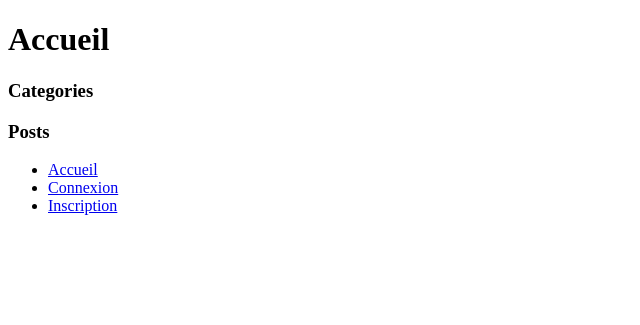
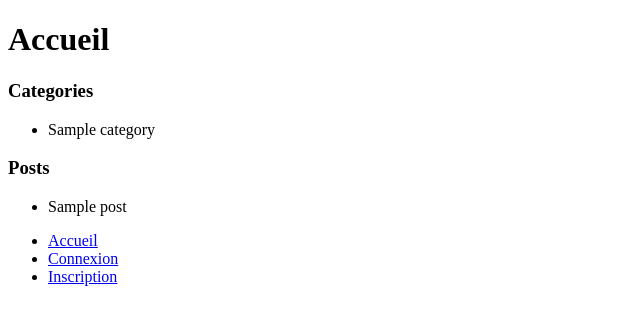
Before and after one commit to LaurelineAB/php-site-admin, a PHP site: page /index.php in a window 1280 px wide. Shown: the part 70-395 px from the top of the page, without its empty margins (0-640 px from the left). Run offline with PHP 8.4, Linux system fonts and the light colour scheme; tables that the repository leaves empty or names only in its code hold one stand-in row (values such as "Sample post"); data that the repository does not hold is empty.

Commit message:
Affichage des posts et catégories (généraux et par utilisateur), modification de post, déconnexion

```diff
--- a/index.php
+++ b/index.php
@@ -9,7 +9,9 @@ require "logic/database.php";
 
 
 $_SESSION['categories'] = getAllCategories($db);
+$_SESSION['posts'] = getAllPosts($db);
 
+//INSCRIPTION
 if(isset($_POST['submit-register']))
 {
     $first_name = $_POST['first_name'];
@@ -26,6 +28,7 @@ if(isset($_POST['submit-register']))
     saveUser($user, $db);
 }
 
+//CONNEXION
 if(isset($_POST['submit-login']))
 {
     $login = $_POST['login'];
@@ -33,6 +36,8 @@ if(isset($_POST['submit-login']))
     $user = loadUser($login, $password, $db);
     $_SESSION['user'] = $user;
     $posts = getPostsByUser($_SESSION['user'], $db);
+    $_SESSION['user']->setPosts($posts);
+    $_SESSION['user-categories'] = getCategoriesByUser($_SESSION['user'], $db);
 }
 
 //CREER UNE NOUVELLE CATEGORIE
@@ -61,6 +66,24 @@ if (isset($_POST['submit-new-post']))
     createPost($_SESSION['user'], $title, $content, $cat, $db);
 }
 
+//MODIFIER UN POST
+if(isset($_POST['submit-edit-post']))
+{
+    $title = $_POST['title'];
+    $content = $_POST['content'];
+    $category = $_POST['category'];
+    $id = $_POST['id'];
+    editPost($id, $title, $content, $category, $db);
+    $posts = getPostsByUser($_SESSION['user'], $db);
+    $_SESSION['user']->setPosts($posts);
+}
+
+//DECONNEXION
+if(isset($_POST['logout']))
+{
+    require "pages/admin/logout.php";
+}
+
 require "logic/router.php";
 if (isset($_GET['route']))
 {
@@ -70,4 +93,5 @@ else
 {
     checkRoute("");
 }
+
 ?>
--- a/logic/database.php
+++ b/logic/database.php
@@ -15,6 +15,7 @@ $db = new PDO(
     );
 
 
+//RECUPERER UN UTILISATEUR
 function loadUser(string $email, string $password, PDO $db) : User
 {
     $query = $db->prepare(
@@ -30,6 +31,7 @@ function loadUser(string $email, string $password, PDO $db) : User
     }
 }
 
+//CREER UN UTILISATEUR
 function saveUser(User $user, PDO $db) : User
 {
     $query = $db->prepare("INSERT INTO users (first_name, last_name, email, password) VALUES (:first_name, :last_name, :email, :password);" );
@@ -48,14 +50,7 @@ function saveUser(User $user, PDO $db) : User
     return $user;
 }
 
-function getPostsByUser (User $user, PDO $db) : array
-{
-    $query = $db->prepare("SELECT * FROM posts WHERE posts.author = :userId");
-    $parameters = ['userId' => $user->getId()];
-    $query->execute($parameters);
-    $posts = $query->fetchAll(PDO::FETCH_ASSOC);
-    return $posts;
-}
+//TOUTES LES CATAGORIES
 function getAllCategories(PDO $db) : array
 {
     $query = $db->prepare("SELECT * FROM post_categories");
@@ -64,23 +59,59 @@ function getAllCategories(PDO $db) : array
     return $categories;
 }
 
+//SELECT UNE CATEGORIE A PARTIR D'UN ID
+function getCategoryById(int $id, PDO $db) : PostCategory
+{
+    $query = $db->prepare("SELECT * FROM post_categories WHERE post_categories.id = ?");
+    $query->execute([$id]);
+    $fetch = $query->fetch(PDO::FETCH_ASSOC);
+    $category = new PostCategory($fetch['name'], $fetch['description']);
+    return $category;
+}
+
+//RECUPERER LES CATEGORIES D'UN UTILISATEUR
 function getCategoriesByUser (User $user, PDO $db) : array
 {
     $query = $db->prepare("SELECT category FROM posts WHERE posts.author = :userId");
     $parameters = ['userId' => $user->getId()];
     $query->execute($parameters);
     $postCategories = $query->fetchAll(PDO::FETCH_ASSOC);
-    $categories = [];
+    $categoriesId = [];
     foreach($postCategories as $category)
     {
-        if (!array_search($category, $categories))
+        if (array_search($category, $categoriesId) === false)
         {
-            array_push($categories, $category);
+            array_push($categoriesId, $category);
         }
+    }
+    $categories = [];
+    foreach($categoriesId as $id)
+    {
+        $category = getCategoryById($id['category'], $db);
+        array_push($categories, $category);
     }
     return $categories;
 }
 
+//RECUPERER LES POSTS D'UN UTILISATEUR
+function getPostsByUser (User $user, PDO $db) : array
+{
+    $query = $db->prepare("SELECT * FROM posts WHERE posts.author = :userId");
+    $parameters = ['userId' => $user->getId()];
+    $query->execute($parameters);
+    $fetch = $query->fetchAll(PDO::FETCH_ASSOC);
+    $posts = [];
+    foreach($fetch as $item)
+    {
+        $category = getCategoryById($item['category'], $db);
+        $post = new Post($item['title'], $item['content'], $user, $category);
+        $post->setId($item['id']);
+        array_push($posts, $post);
+    }
+    return $posts;
+}
+
+//CREER UNE CATEGORIE
 function createCategory(string $name, string $description, PDO $db) : PostCategory
 {
     $query = $db->prepare("INSERT INTO post_categories (name, description) values (:name, :description)");
@@ -98,6 +129,7 @@ function createCategory(string $name, string $description, PDO $db) : PostCatego
     return $cat;
 }
 
+//MODIFIER UNE CATEGORIE
 function editCategory(int $id, string $name, string $description, PDO $db) : void
 {
     $query = $db->prepare("UPDATE post_categories SET name = :name, description = :description WHERE post_categories.id = :id");
@@ -111,15 +143,6 @@ function editCategory(int $id, string $name, string $description, PDO $db) : voi
 }
 
 
-//CREER UNE CATEGORIE A PARTIR D'UN ID
-function getCategoryById(int $id, PDO $db) : PostCategory
-{
-    $query = $db->prepare("SELECT * FROM post_categories WHERE post_categories.id = ?");
-    $query->execute([$id]);
-    $fetch = $query->fetch(PDO::FETCH_ASSOC);
-    $category = new PostCategory($fetch['name'], $fetch['description']);
-    return $category;
-}
 
 //CREER UN NOUVEAU POST
 function createPost(User $user, string $title, string $content, int $cat, PDO $db) : void
@@ -143,4 +166,27 @@ function createPost(User $user, string $title, string $content, int $cat, PDO $d
     $category->addPost($post);
 }
 
+//MODIFIER UN POST
+function editPost(int $id, string $title, string $content, int $category, PDO $db) : void
+{
+    $query = $db->prepare("UPDATE posts SET title = :title, content = :content, category = :category WHERE posts.id = :id");
+    $parameters =
+    [
+        'title' => $title,
+        'content' => $content,
+        'category' => $category,
+        'id' => $id
+    ];
+    $query->execute($parameters);
+}
+
+//TOUS LES POSTS
+function getAllPosts(PDO $db) : array
+{
+    $query = $db->prepare("SELECT * FROM posts");
+    $query->execute();
+    $posts = $query->fetchAll(PDO::FETCH_ASSOC);
+    return $posts;
+}
+
 ?>
--- a/templates/admin/partials/_admin-header.phtml
+++ b/templates/admin/partials/_admin-header.phtml
@@ -3,7 +3,9 @@
         <ul>
             <li><a href="index.php?route=admin-posts">Vos postes</a></li>
             <li><a href="index.php?route=admin-categories">Vos catégories</a></li>
-            <li><a href="./homepage/homepage.phtml">Déconnexion</a></li>
         </ul>
+        <form action="index.php" method="POST">
+            <input type="submit" name="logout" id="logout" value="Déconnexion"/>
+        </form>
     </nav>
 </header>
--- a/templates/admin/post-category/admin-post-category.phtml
+++ b/templates/admin/post-category/admin-post-category.phtml
@@ -8,12 +8,12 @@
     </thead>
     <tbody>
         <?php
-            foreach($categories as $category)
+            foreach($_SESSION['user-categories'] as $category)
             {
                 echo
                 "<tr>
-                    <td>".$category['name']."</td>
-                    <td>".$category['description']."</td>
+                    <td>".$category->getName()."</td>
+                    <td>".$category->getDescription()."</td>
                 </tr>";
             }
         ?>
--- a/templates/admin/post/admin-post.phtml
+++ b/templates/admin/post/admin-post.phtml
@@ -8,6 +8,7 @@
     </thead>
     <tbody>
         <?php
+        // var_dump($_SESSION['user']);
             foreach($_SESSION['user']->getPosts() as $post)
             {
                 echo
--- a/templates/homepage/homepage.phtml
+++ b/templates/homepage/homepage.phtml
@@ -3,7 +3,7 @@
     <h3>Categories</h3>
     <ul>
         <?php
-            foreach($categories as $category)
+            foreach($_SESSION['categories'] as $category)
             {
                 echo "<li>".$category['name']."</li>";
             }
@@ -12,7 +12,7 @@
     <h3>Posts</h3>
     <ul>
         <?php
-            foreach($posts as $post)
+            foreach($_SESSION['posts'] as $post)
             {
                 echo "<li>".$post['title']."</li>";
             }
```
Also changed, not shown: templates/admin/post/_post-edit.phtml (+15 -4 lines).
